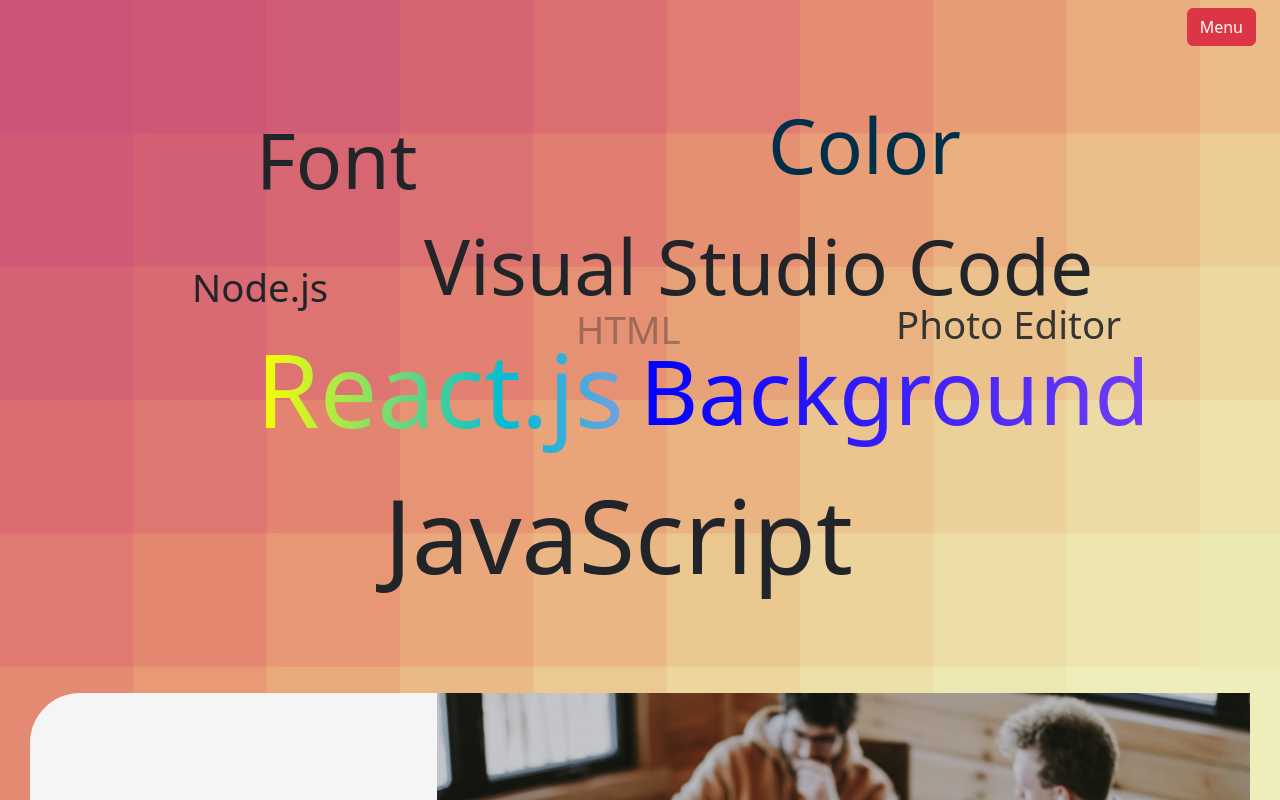
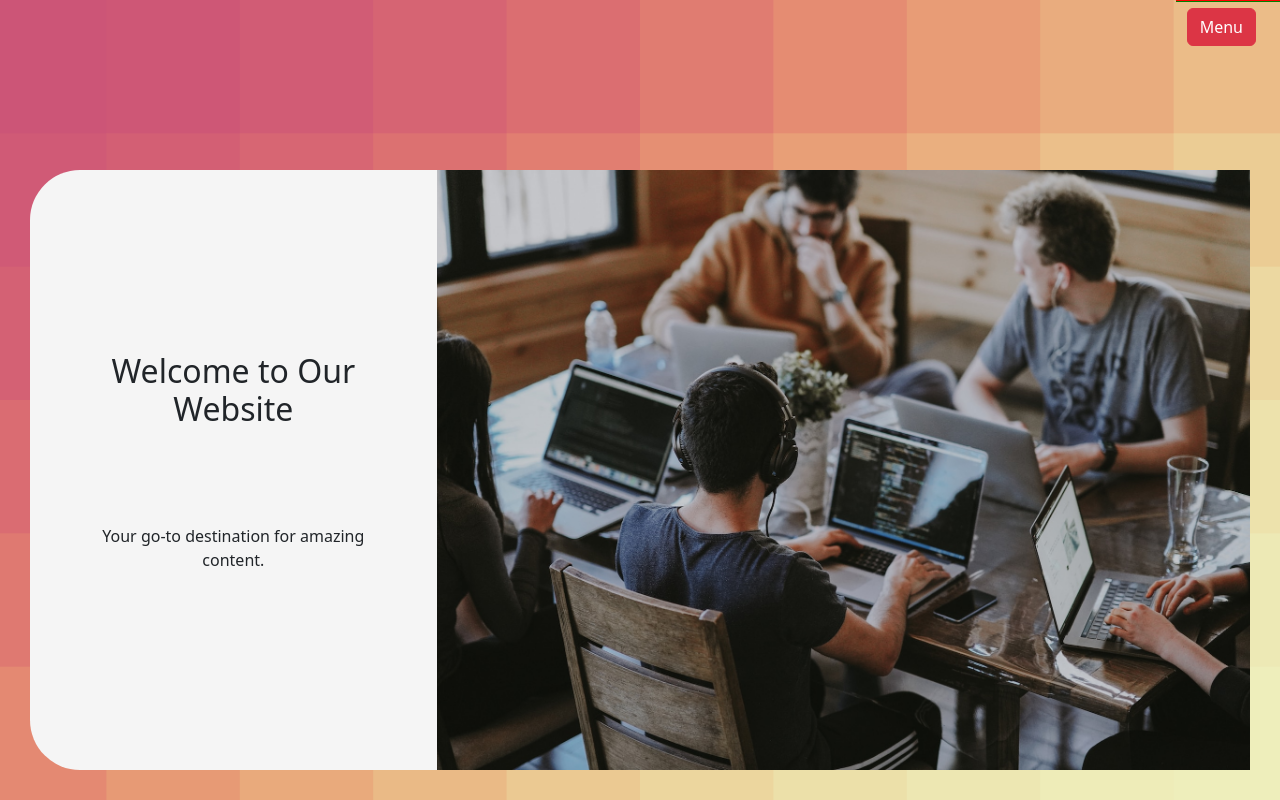
Before and after one commit to gines18/FrontEndHub, a React (Vite) app: page / in a window 1280 px wide. Shown: the top 800 px of the page. Built offline with nearby package versions, Linux system fonts and the light colour scheme.

Commit message:
Welcome section is disabled

```diff
--- a/src/App.jsx
+++ b/src/App.jsx
@@ -1,6 +1,6 @@
 import React from "react";
 import Hero from "./components/Hero";
-import Welcome from "./components/Welcome";
+// import Welcome from "./components/Welcome";
 import CardContainer from "./components/CardsContainer";
 
 import Footer from "./components/Footer";
@@ -14,7 +14,7 @@
   return (
     <>
       <Menu/>
-      <Welcome/>
+      {/* <Welcome/> */}
       <Hero />
       {/* <Pin /> */}
       <Buttons />
--- a/src/components/Info.jsx
+++ b/src/components/Info.jsx
@@ -28,6 +28,7 @@
           scrollTrigger: {
             trigger: animation,
             start: "top 70%",
+            markers: true,
           },
         }
       );
--- a/src/components/Styles.css
+++ b/src/components/Styles.css
@@ -6,7 +6,7 @@
 html,
 body {
   width: 100%;
-  overflow-x: hidden;
+
   height: 100vh;
 }
 
```
